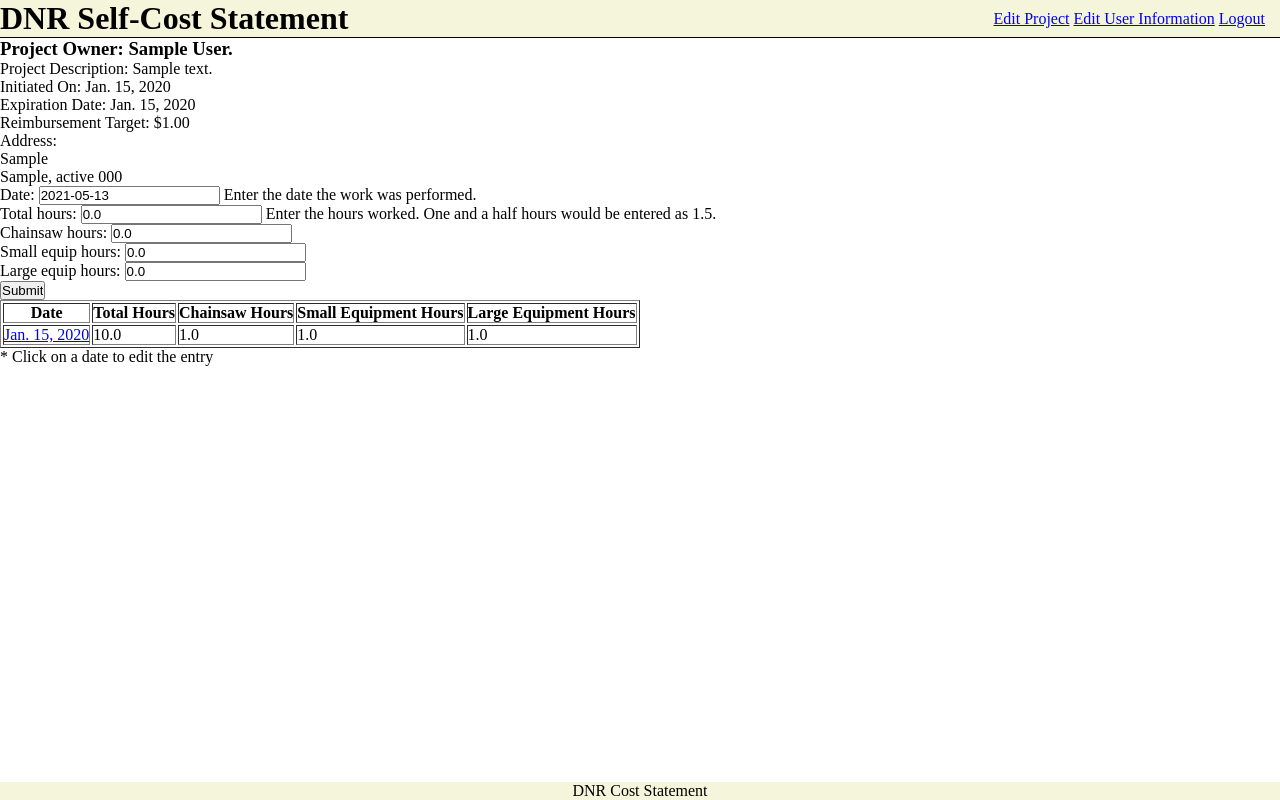
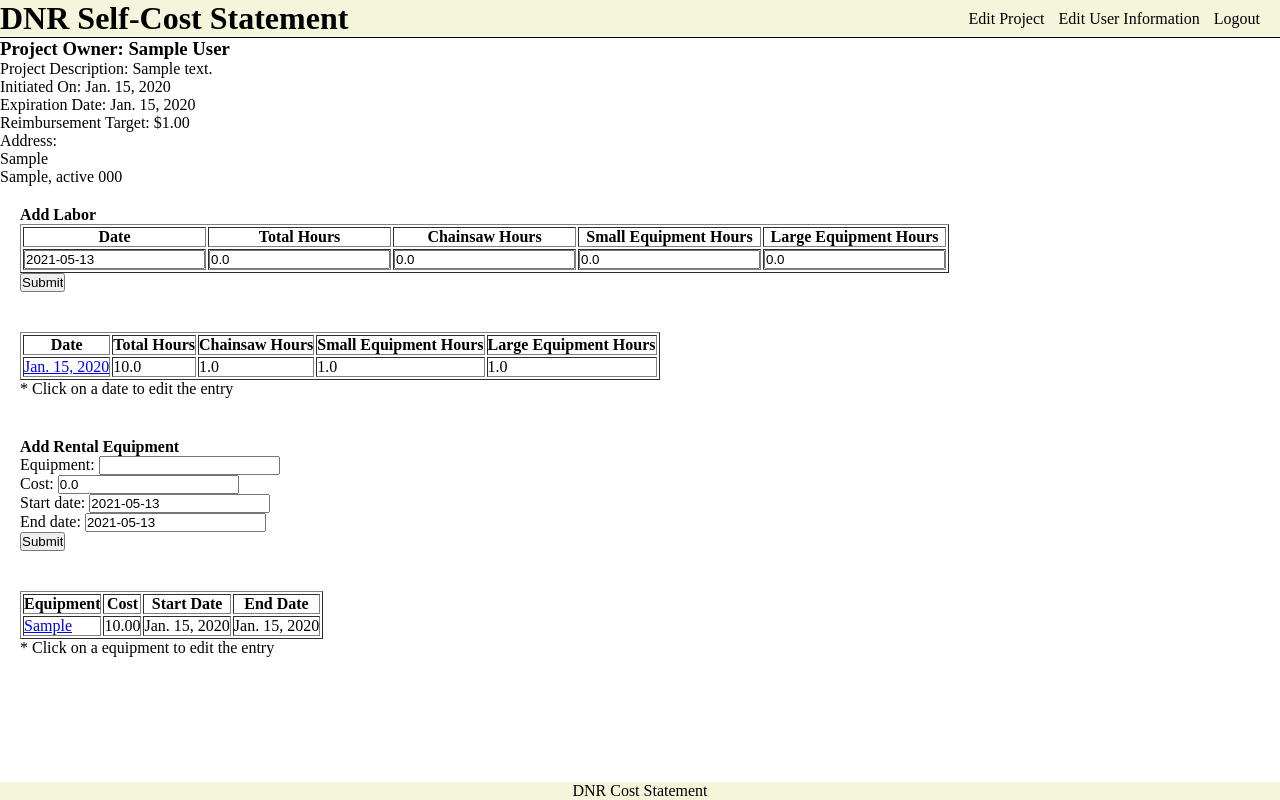
Before and after one commit to nistalb/DNR, a Django app: page /landing/ in a window 1280 px wide. Run offline with Django 3.2, Linux system fonts and the light colour scheme; a user stored in the database is signed in; tables that the repository leaves empty hold one stand-in row (values such as "Sample post").

Commit message:
adds rental

```diff
--- a/main_app/forms.py
+++ b/main_app/forms.py
@@ -17,3 +17,8 @@ class LaborForm(ModelForm):
     class Meta:
         model = Labor
         fields = ('date', 'total_hours', 'chainsaw_hours', 'small_equip_hours', 'large_equip_hours')
+
+class RentalForm(ModelForm):
+    class Meta:
+        model = Rental
+        fields = ('equipment', 'cost', 'start_date', 'end_date')
--- a/main_app/models.py
+++ b/main_app/models.py
@@ -34,7 +34,7 @@ class Rental(models.Model):
     equipment = models.CharField(max_length=200)
     cost = models.DecimalField(max_digits=6, decimal_places=2, default=0.00)
     start_date = models.DateField(default=date.today)
-    end_date = models.DateField()
+    end_date = models.DateField(default=date.today)
     project = models.ForeignKey(Project, on_delete=models.CASCADE)
 
     def __str__(self):
--- a/main_app/static/styles/main.css
+++ b/main_app/static/styles/main.css
@@ -22,9 +22,15 @@ header {
     padding: 0 15px 0 15px;
 }
 
+#header_links > a {
+    padding: 0 5px 0 5px;
+    text-decoration: none;
+    color: black;
+}
+
 .container {
     overflow-y: auto;
-    overflow-x: hidden;
+    overflow-x: auto;
     min-width: 370px;
 }
 
@@ -35,3 +41,7 @@ footer {
     width: 100%;
     text-align: center;
 }
+
+.form {
+    padding: 20px;
+}
--- a/main_app/templates/landing.html
+++ b/main_app/templates/landing.html
@@ -2,7 +2,7 @@
 {% block content %}
 
 <div>
-    <h3>Project Owner: {{ user.first_name }} {{user.last_name}}.</h3>
+    <h3>Project Owner: {{ user.first_name }} {{user.last_name}}</h3>
     <p>Project Description: {{ project.description }} </p>
     <p>Initiated On: {{ project.date }}</p>
     <p>Expiration Date: {{ project.expiration_date }}</p>
@@ -15,15 +15,32 @@
 </div>
 
 
-<div>
+<div class="form">
     <form action="{% url 'labor_create' %}" method="post">
         {% csrf_token %}
-        {{labor_form.as_p}}
+        <h4>Add Labor</h4>
+        <table border='1'>
+            <thead>
+                <th>Date</th>
+                <th>Total Hours</th>
+                <th>Chainsaw Hours</th>
+                <th>Small Equipment Hours</th>
+                <th>Large Equipment Hours</th>
+            </thead>
+            <tr>
+                <td>{{ labor_form.date }}</td>
+                <td>{{ labor_form.total_hours }}</td>
+                <td>{{ labor_form.chainsaw_hours }}</td>
+                <td>{{ labor_form.small_equip_hours }}</td>
+                <td>{{ labor_form.large_equip_hours }}</td>
+            </tr>
+        </table>
         <input type="submit" value='Submit'>
     </form>
 </div>
 
-<div>
+{% if labor %}
+<div class="form">
     <table border='1'>
         <thead>
             <th>Date</th>
@@ -46,5 +63,39 @@
     </table>
     <p>* Click on a date to edit the entry</p>
 </div>
+{% endif %}
+
+<div class="form">
+    <form action="{% url 'rental_create' %}" method="POST">
+        {% csrf_token %}
+        <h4>Add Rental Equipment</h4>
+        {{rental_form.as_p}}
+        <input type="submit" value='Submit'>
+    </form>
+</div>
+
+{% if rental %}
+<div class="form">
+    <table border='1'>
+        <thead>
+            <th>Equipment</th>
+            <th>Cost</th>
+            <th>Start Date</th>
+            <th>End Date</th>
+        </thead>
+        {% for rental in rental %}
+            <tr>
+                <td>
+                    <a href="{% url 'rental_edit' rental_id=rental.id %}">{{ rental.equipment }}</a>
+                </td>
+                <td>{{ rental.cost }}</td>
+                <td>{{ rental.start_date }}</td>
+                <td>{{ rental.end_date }}</td>
+            </tr>
+        {% endfor %}
+    </table>
+    <p>* Click on a equipment to edit the entry</p>
+</div>
+{% endif %}
 
 {% endblock %}
--- a/main_app/urls.py
+++ b/main_app/urls.py
@@ -11,5 +11,6 @@ path('project/create', views.project_create, name='project_create'),
 path('project/edit', views.project_edit, name='project_edit'),
 path('labor/create', views.labor_create, name='labor_create'),
 path('labor/<int:labor_id>/edit', views.labor_edit, name='labor_edit'),
-
+path('rental/create', views.rental_create, name='rental_create'),
+path('rental/<int:rental_id>/edit', views.rental_edit, name='rental_edit')
 ]
--- a/main_app/views.py
+++ b/main_app/views.py
@@ -3,7 +3,7 @@ from django.contrib.auth import login
 
 # import forms
 from django.contrib.auth.forms import AuthenticationForm
-from .forms import NewUserForm, ProjectForm, LaborForm
+from .forms import NewUserForm, ProjectForm, LaborForm, RentalForm
 
 # import models
 from .models import User, Project, Labor, Rental
@@ -47,10 +47,10 @@ def landing(request):
     user = User.objects.get(id=request.user.id)
     project = Project.objects.get(user_id=request.user.id)
     labor = Labor.objects.filter(project_id=project.id).order_by('date')
-    print(labor)
-    print('here')
+    rental = Rental.objects.filter(project_id=project.id).order_by('start_date')
     labor_form = LaborForm()
-    context = {'user': user, 'project': project, 'labor_form': labor_form, 'labor': labor}
+    rental_form = RentalForm()
+    context = {'user': user, 'project': project, 'labor_form': labor_form, 'labor': labor, 'rental_form': rental_form, 'rental': rental}
     return render(request, 'landing.html', context)
 
 # ==== PROJECT ====
@@ -102,3 +102,26 @@ def labor_edit(request, labor_id):
     labor_form = LaborForm(instance=labor)
     context = {'labor_form': labor_form, 'labor': labor}
     return render(request, 'labor/edit.html', context)
+
+# ==== RENTAL ====
+def rental_create(request):
+    project = Project.objects.get(user_id=request.user.id)
+    if request.method == 'POST':
+        rental_form = RentalForm(request.POST)
+        if rental_form.is_valid:
+            rental = rental_form.save(commit=False)
+            rental.project = project
+            rental.save()
+            return redirect('landing')
+
+def rental_edit(request, rental_id):
+    rental = Rental.objects.get(id=rental_id)
+    if request.method == 'POST':
+        rental_form = RentalForm(request.POST, instance=rental)
+        if rental_form.is_valid:
+            rental_form.save()
+            return redirect('landing')
+
+    rental_form = RentalForm(instance=rental)
+    context = {'rental_form': rental_form, 'rental': rental}
+    return render(request, 'rental/edit.html', context)
```
Also changed, not shown: main_app/templates/rental/edit.html (added, +15 -0 lines), main_app/migrations/0006_alter_rental_end_date.py (added).
